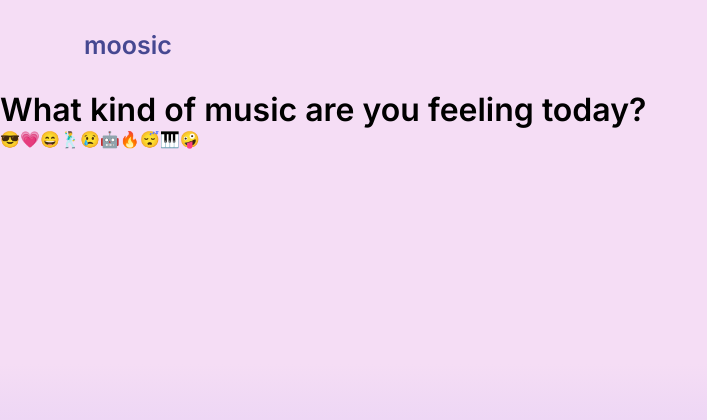
After one commit to sophienchen/moosic, a Flask app: template templates/emoji.html in a window 1280 px wide. The commit adds this page. Shown: the top 420 px of the page, without its empty margins (0-707 px from the left). Run offline with Flask 2, Linux system fonts and the light colour scheme; the template is opened without the code that fills it, so the values that code supplies are empty; some libraries are stand-ins or nearby versions.

Commit message:
removed emoji images

```diff
--- a/static/css/styles.css
+++ b/static/css/styles.css
@@ -81,3 +81,7 @@ nav {
   height: 60px;
   margin-top: 60px;
 }
+
+.emoji-slider {
+  display: flex;
+}
--- /dev/null
+++ b/templates/emoji.html
@@ -0,0 +1,60 @@
+<!DOCTYPE html>
+<html lang="en" dir="ltr">
+
+<head>
+  <meta charset="utf-8">
+  <title>moosic</title>
+  <link rel="stylesheet" type="text/css" href="../static/css/styles.css">
+  <link href="https://fonts.googleapis.com/css2?family=Inter:wght@400;600&display=swap" rel="stylesheet">
+</head>
+
+<body>
+  <nav>
+    <ul class="nav-links">
+      <li class="logo"><a href="#">moosic</a></li>
+    </ul>
+  </nav>
+  <div class="main-container">
+    <div class="main-text">
+      <h1>What kind of music are you feeling today?</h1>
+    </div>
+    <div class="emoji-input">
+
+    </div>
+    <div class="emoji-slider">
+      <div class data-emojid="U+1F60E">
+        <span>😎</span>
+      </div>
+      <div class data-emojid="U+U+1F497">
+        <span>💗</span>
+      </div>
+      <div class data-emojid="U+U+1F604">
+        <span>😄</span>
+      </div>
+      <div class data-emojid="U+1F57A">
+        <span>🕺</span>
+      </div>
+      <div class data-emojid="U+1F622">
+        <span>😢</span>
+      </div>
+      <div class data-emojid="U+1F916">
+        <span>🤖</span>
+      </div>
+      <div class data-emojid="U+1F525">
+        <span>🔥</span>
+      </div>
+      <div class data-emojid="U+1F634">
+        <span>😴</span>
+      </div>
+      <div class data-emojid="U+1F3B9">
+        <span>🎹</span>
+      </div>
+      <div class data-emojid="U+1F92A">
+        <span>🤪</span>
+      </div>
+    </div>
+  </div>
+
+</body>
+
+</html>
--- a/templates/index.html
+++ b/templates/index.html
@@ -3,7 +3,7 @@
 
 <head>
   <meta charset="utf-8">
-  <title>spotify project</title>
+  <title>moosic</title>
   <link rel="stylesheet" type="text/css" href="../static/css/styles.css">
   <link href="https://fonts.googleapis.com/css2?family=Inter:wght@400;600&display=swap" rel="stylesheet">
 </head>
```
Also changed, not shown: emojis/acoustic.png (deleted), emojis/crazy.png (deleted), emojis/dance.png (deleted), emojis/electronic.png (deleted), emojis/energy.png (deleted), emojis/fire.png (deleted), emojis/happy.png (deleted), emojis/heart.png (deleted), emojis/popular.png (deleted), emojis/relaxed.png (deleted), emojis/sad.png (deleted), 1 other file.
